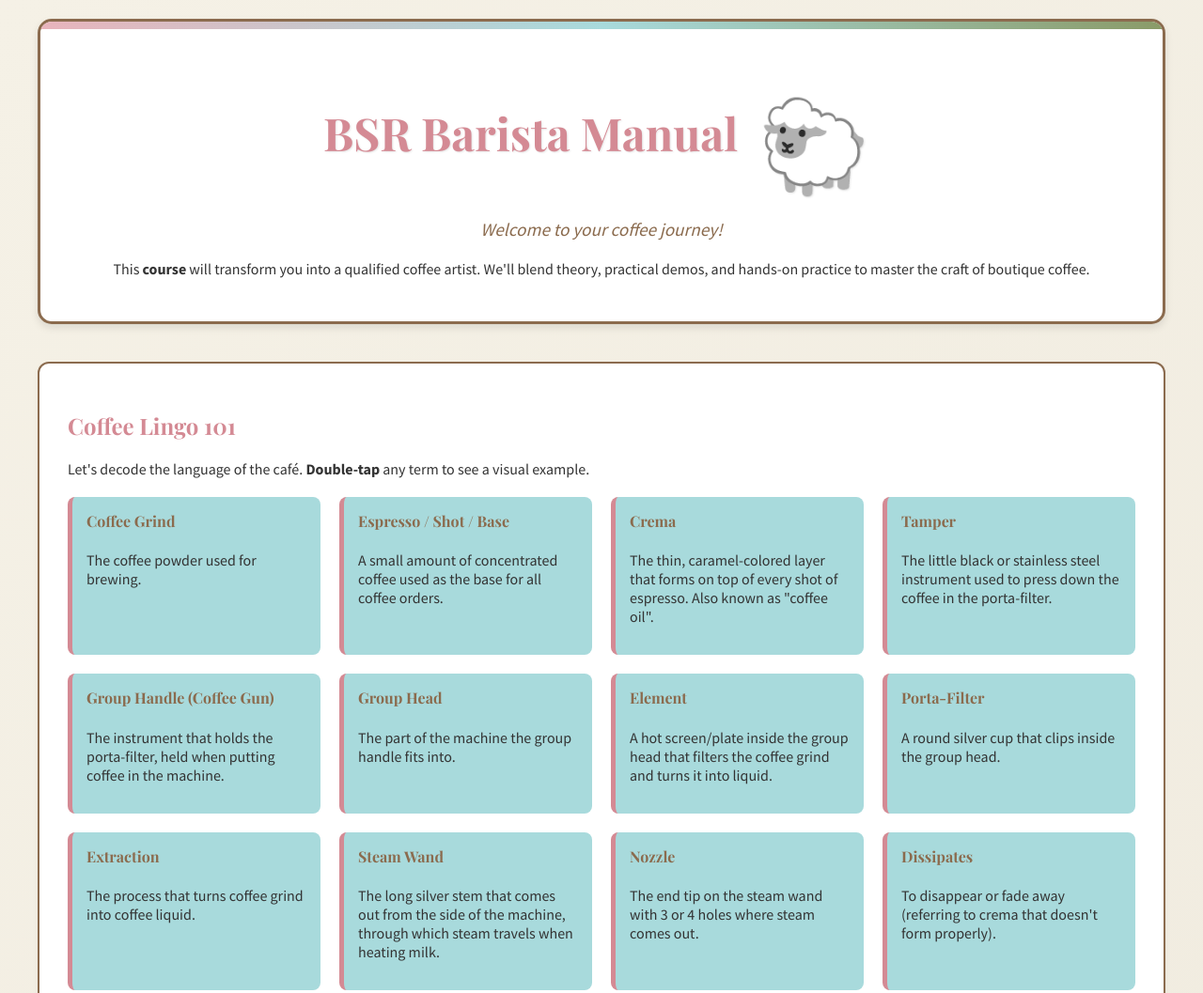
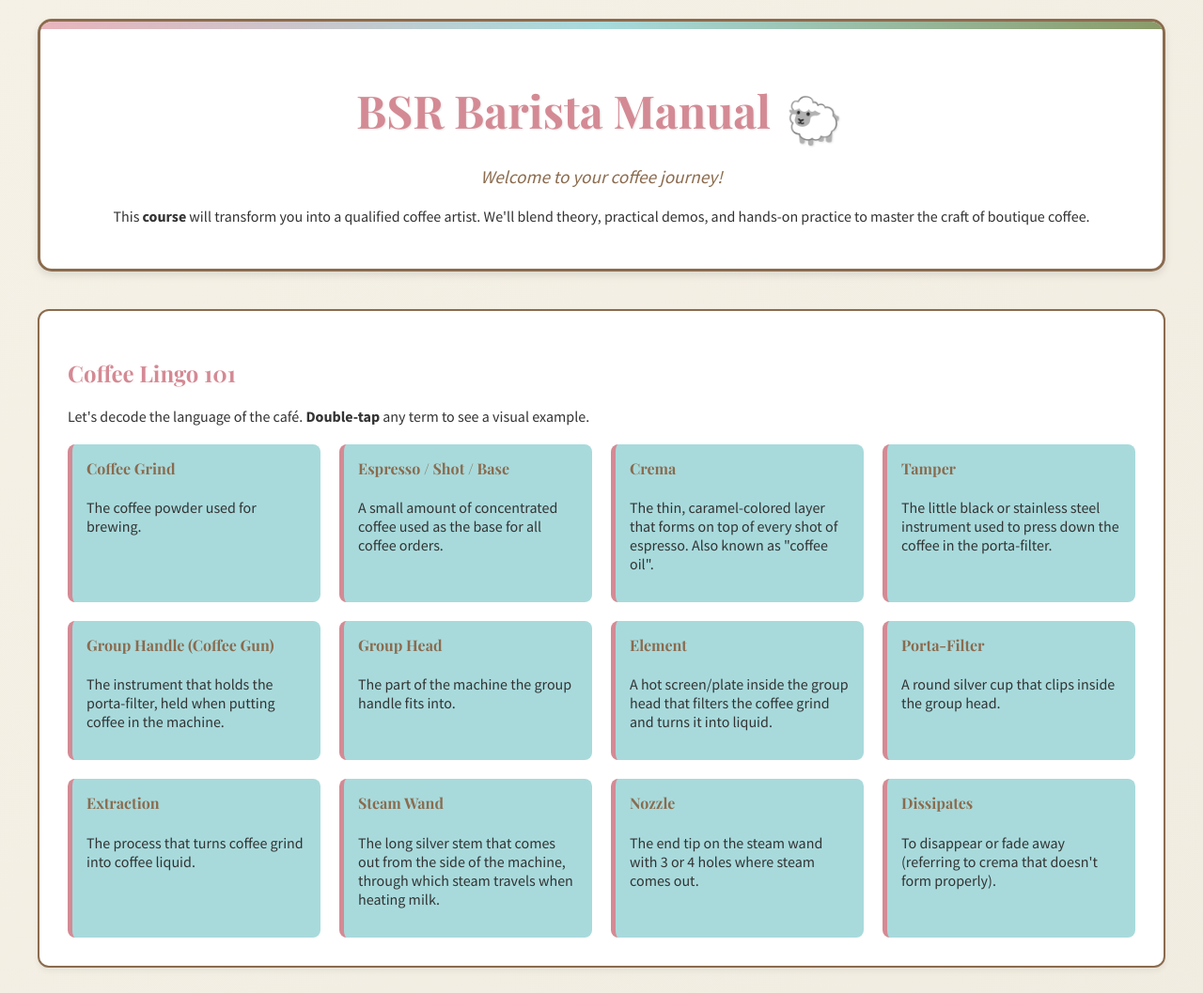
Before and after one commit to SurajG87/Cocktail-Codex, a plain HTML site: page index.html in a window 1280 px wide. Shown: the top 1057 px of the page at 94% size. Drawn offline with nearby package versions, Linux system fonts and the light colour scheme.

Commit message:
Update index.html

```diff
--- a/index.html
+++ b/index.html
@@ -9,7 +9,7 @@
 <meta name="apple-mobile-web-app-status-bar-style" content="black">
     <meta charset="UTF-8">
     <meta name="viewport" content="width=device-width, initial-scale=1.0">
-    <title>BSR Barista Training</title>
+    <title>BSR Barista Manual</title>
     <link href="https://fonts.googleapis.com/css2?family=Playfair+Display:wght@400;700&family=Source+Sans+Pro:wght@300;400;700&display=swap" rel="stylesheet">
     <style>
         :root {
@@ -554,8 +554,8 @@
 
         /* Sheep emoji styling */
         .sheep-emoji {
-            font-size: 2em;
-            margin: 0 10px;
+            font-size: 1em;
+            margin: 0 5px;
             vertical-align: middle;
         }
     </style>
```
